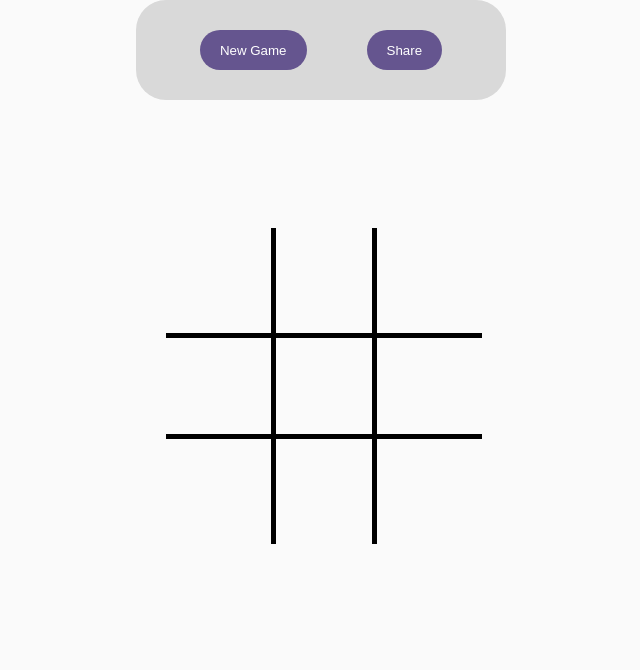
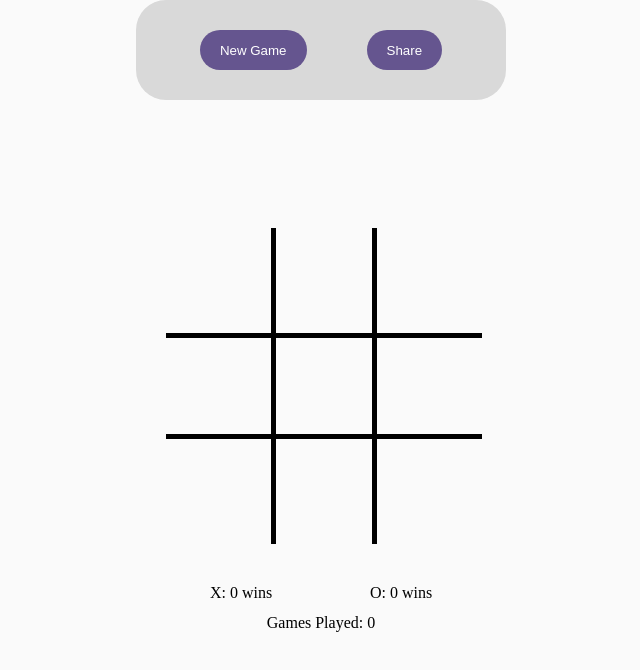
Before and after one commit to ReiNanashi/tic-tac-toe, a plain HTML site: page index.html in a window 1280 px wide. Shown: the whole page, without its empty margins (319-959 px from the left). Drawn offline with Linux system fonts and the light colour scheme.

Commit message:
Display stats for each player.

```diff
--- a/index.html
+++ b/index.html
@@ -49,6 +49,13 @@
                 </tr>
             </table>
             <!--<button>Submit Move</button>-->
+            <div class="stats">
+                <div id="x-wins">X: 0 wins</div>
+                <div id="o-wins">O: 0 wins</div>
+                <div id="games-played">Games Played: 0</div>
+            </div>
         </div>
+
+
     </body>
 </html>
--- a/script.js
+++ b/script.js
@@ -22,6 +22,9 @@ var oTotalWins = 0
 var gamesPlayed = 0
 //var winner = EMPTY_CELL
 
+var xTotalWinsDiv = document.getElementById("x-wins")
+var oTotalWinsDiv = document.getElementById("o-wins")
+var gamesPlayedDiv = document.getElementById("games-played")
 var boardButtons = [[],[],[]]
 var board = [[],[],[]]
 
@@ -42,6 +45,11 @@ function checkWin() {
         || (board[0][2] != EMPTY_CELL && board[0][2] == board[1][1] && board[0][2] == board[2][0])
 }
 
+function updateStats() {
+    xTotalWinsDiv.innerHTML = "X: " + xTotalWins + " wins"
+    oTotalWinsDiv.innerHTML = "O: " + oTotalWins + " wins"
+    gamesPlayedDiv.innerHTML = "Games Played: " + gamesPlayed
+}
 function anounceWin(player) {
     // TODO: Add fanfare
     if (player == X_CELL) {
@@ -52,6 +60,7 @@ function anounceWin(player) {
     gamesPlayed++
     boardButtons[1][1].innerHTML = player + " is the winner"
     boardButtons[1][1].style.backgroundColor = 'green'
+    updateStats()
     console.log("x:"+(xTotalWins)+" o:"+(oTotalWins)+" games:"+gamesPlayed)
 }
 function anounceLose() {
@@ -59,6 +68,7 @@ function anounceLose() {
     gamesPlayed++
     boardButtons[1][1].innerHTML = "No Winner"
     boardButtons[1][1].style.backgroundColor = 'red'
+    updateStats()
     console.log("x:"+(xTotalWins)+" o:"+(oTotalWins)+" games:"+gamesPlayed)
 }
 
--- a/style.css
+++ b/style.css
@@ -34,8 +34,7 @@ nav {
 
 .game {
     width: 310px;
-    height: 310px;
-    margin: 128px auto 0 auto;
+    margin: 128px auto auto;
 }
 
 table, tr, td {
@@ -43,6 +42,9 @@ table, tr, td {
     border-color: rgba(50,50,50,100);
     padding: 0;
     background-color: rgb(250, 250, 250);
+}
+table {
+    margin-bottom: 40px;
 }
 .rb {
     border-right: 5px solid;
@@ -80,3 +82,25 @@ table, tr, td {
 .right-col {
     margin-right: 17px;
 }
+
+.stats {
+    width: 310px;
+    height: 60px;
+}
+#x-wins, #o-wins {
+    display: block;
+    text-align: center;
+    width: 150px;
+    height: 30px;
+}
+#x-wins {
+    float: left;
+}
+#o-wins {
+    float: right;
+}
+#games-played {
+    text-align: center;
+    width: 310px;
+    height: 2em;
+}
```
